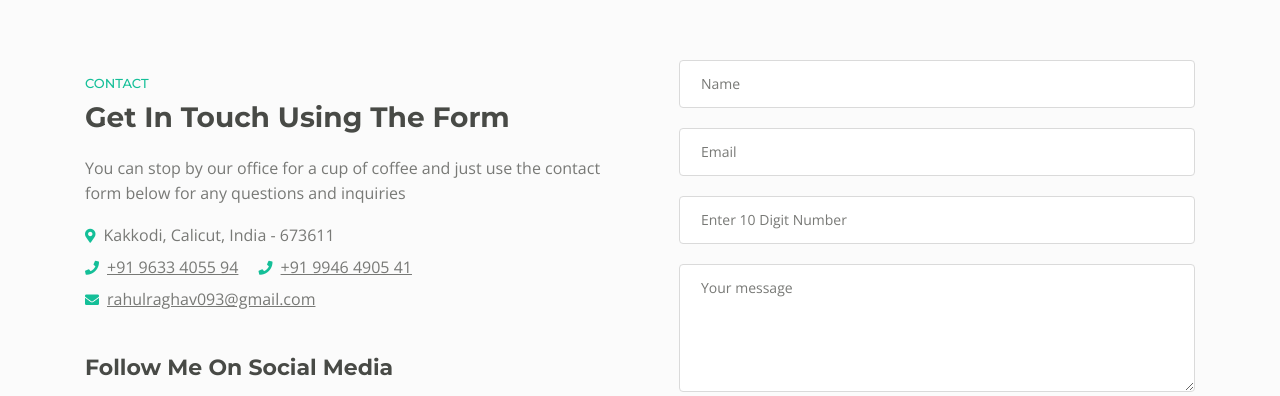
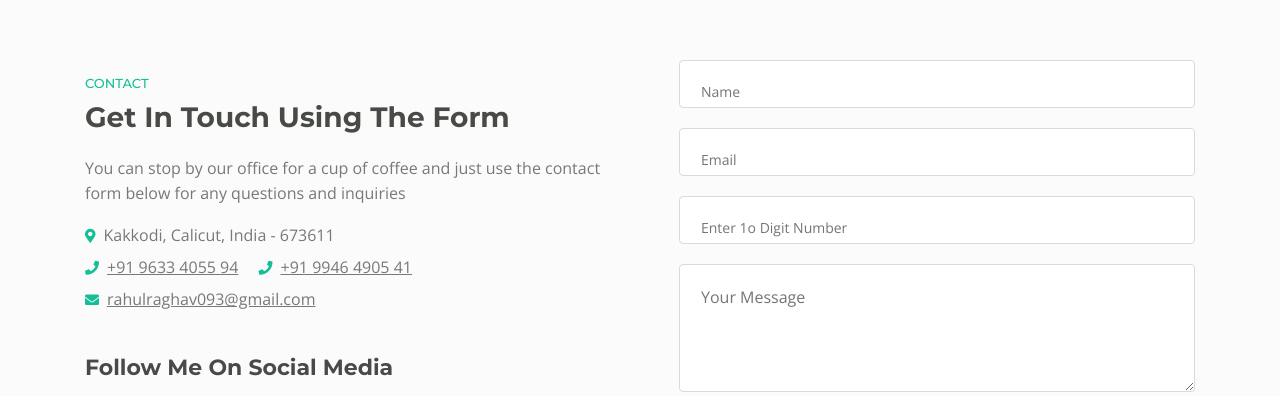
Before and after one commit to rahulnfc/rahulnfc.github.io, a plain HTML site: page index.html in a window 1280 px wide. Shown: the part 4776-5172 px from the top of the page. Drawn offline with nearby package versions, Linux system fonts and the light colour scheme.

Commit message:
modified

```diff
--- a/index.html
+++ b/index.html
@@ -590,23 +590,19 @@
                     <!-- Contact Form -->
                     <form id="submit-form">
                         <div class="form-group">
-                            <input type="text" class="form-control-input" name="Name" id="cname">
-                            <label class="label-control" for="cname">Name</label>
+                            <input type="text" class="form-control-input" name="Name" placeholder="Name" id="cname">
                             <div class="help-block with-errors"></div>
                         </div>
                         <div class="form-group">
-                            <input type="email" class="form-control-input" name="Email" id="cemail">
-                            <label class="label-control" for="cemail">Email</label>
+                            <input type="email" class="form-control-input" name="Email" placeholder="Email" id="cemail">
                             <div class="help-block with-errors"></div>
                         </div>
                         <div class="form-group">
-                            <input type="tel" class="form-control-input" pattern="[0-9]{10}" maxlength="10" name="Number" id="cnumber">
-                            <label class="label-control" for="cnumber">Enter 10 Digit Number</label>
+                            <input type="tel" class="form-control-input" pattern="[0-9]{10}" maxlength="10" name="Number" placeholder="Enter 1o Digit Number" id="cnumber">
                             <div class="help-block with-errors"></div>
                         </div>
                         <div class="form-group">
-                            <textarea class="form-control-textarea" name="Message" id="cmessage"></textarea>
-                            <label class="label-control" for="cmessage">Your message</label>
+                            <textarea class="form-control-textarea" name="Message" placeholder="Your Message" id="cmessage"></textarea>
                             <div class="help-block with-errors"></div>
                         </div>
                         <div class="form-group">
--- a/js/contactme.js
+++ b/js/contactme.js
@@ -2,7 +2,9 @@
     $("#submit-form").validate({
         rules:{
             Name:{
-                required: true
+                required: true,
+                minlength:3,
+                maxlength:10
             },
             Email:{
                 required: true,
```
